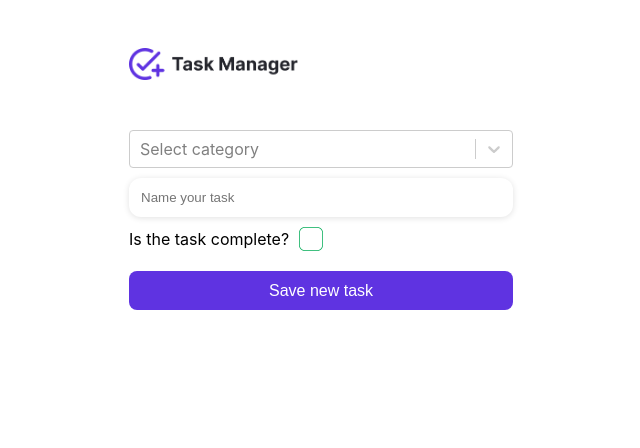
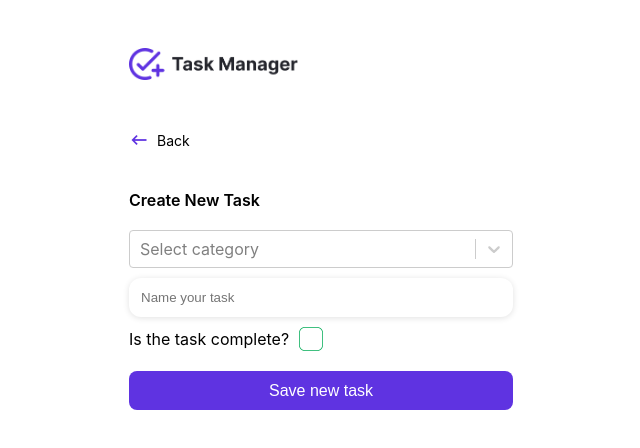
Before and after one commit to carmellit2002/TodoListTictuk, a React (Create React App) app in the folder todo-list-tictuk/: page /createTask in a window 1280 px wide. Shown: the top 448 px of the page, without its empty margins (319-959 px from the left). Built offline with nearby package versions, Linux system fonts and the light colour scheme.

Commit message:
Created a back button to navigate back to Homepage from Create Task Page

```diff
--- a/todo-list-tictuk/src/Containers/CreateTaskForm/CreateTaskForm.jsx
+++ b/todo-list-tictuk/src/Containers/CreateTaskForm/CreateTaskForm.jsx
@@ -1,8 +1,9 @@
 import React, { useState } from "react";
 import { v4 as uuid } from "uuid";
+import Back from "../../Assets/Back.png";
 import Complete from "../../Assets/Complete.png";
 import Incomplete from "../../Assets/Incomplete.png";
-import { FormContainer, TitleInput, CompletionStatusSection, CompletionStatusText, CreateTaskButton } from "./styles";
+import { FormContainer, BackButton, BackIcon, BackText, FormTitle, TitleInput, CompletionStatusSection, CompletionStatusText, CreateTaskButton } from "./styles";
 import CategoryDropdownFilter from "../../Components/CategoryDropdownFilter"; // should probably change the name of this if I have time.
 import { CompletionStatus } from "../../Components/Task/styles";
 
@@ -23,6 +24,13 @@ const CreateTaskForm = () => {
     }
 
     return <FormContainer>
+        <BackButton to="/">
+            <BackIcon src={Back}/>
+            <BackText> Back </BackText>
+        </BackButton>
+
+        <FormTitle> Create New Task </FormTitle>
+
         <CategoryDropdownFilter
             placeholder={"Select category"}
             onCategorySelect={setCategory}
@@ -35,6 +43,7 @@ const CreateTaskForm = () => {
             <CompletionStatusText> Is the task complete? </CompletionStatusText>
             <CompletionStatus src={completionStatus ? Complete : Incomplete} onClick={() => setCompletionStatus(!completionStatus)} />
         </CompletionStatusSection>
+
         <CreateTaskButton onClick={onSaveClick}> Save new task </CreateTaskButton>
     </FormContainer>
 }
--- a/todo-list-tictuk/src/Containers/CreateTaskForm/styles.js
+++ b/todo-list-tictuk/src/Containers/CreateTaskForm/styles.js
@@ -1,4 +1,5 @@
 import styled from "styled-components";
+import { Link } from "react-router";
 
 export const FormContainer = styled.div`
     height: 65%;
@@ -9,6 +10,30 @@ export const FormContainer = styled.div`
     align-content: center;
 
     margin-top: 50px;
+`;
+
+export const BackButton = styled(Link)`
+    display: flex;
+    align-items: center;
+
+    gap: 8px;
+
+    text-decoration: none;
+    cursor: pointer;
+`;
+
+export const BackIcon = styled.img`
+
+`;
+
+export const BackText = styled.div`
+    color: #000000;
+    font-size: 14px;
+`;
+
+export const FormTitle = styled.div`
+    margin: 40px 0px 20px 0px;
+    font-weight: 600;
 `;
 
 export const TitleInput = styled.input`
```
Also changed, not shown: todo-list-tictuk/src/Assets/Back.png (added).
